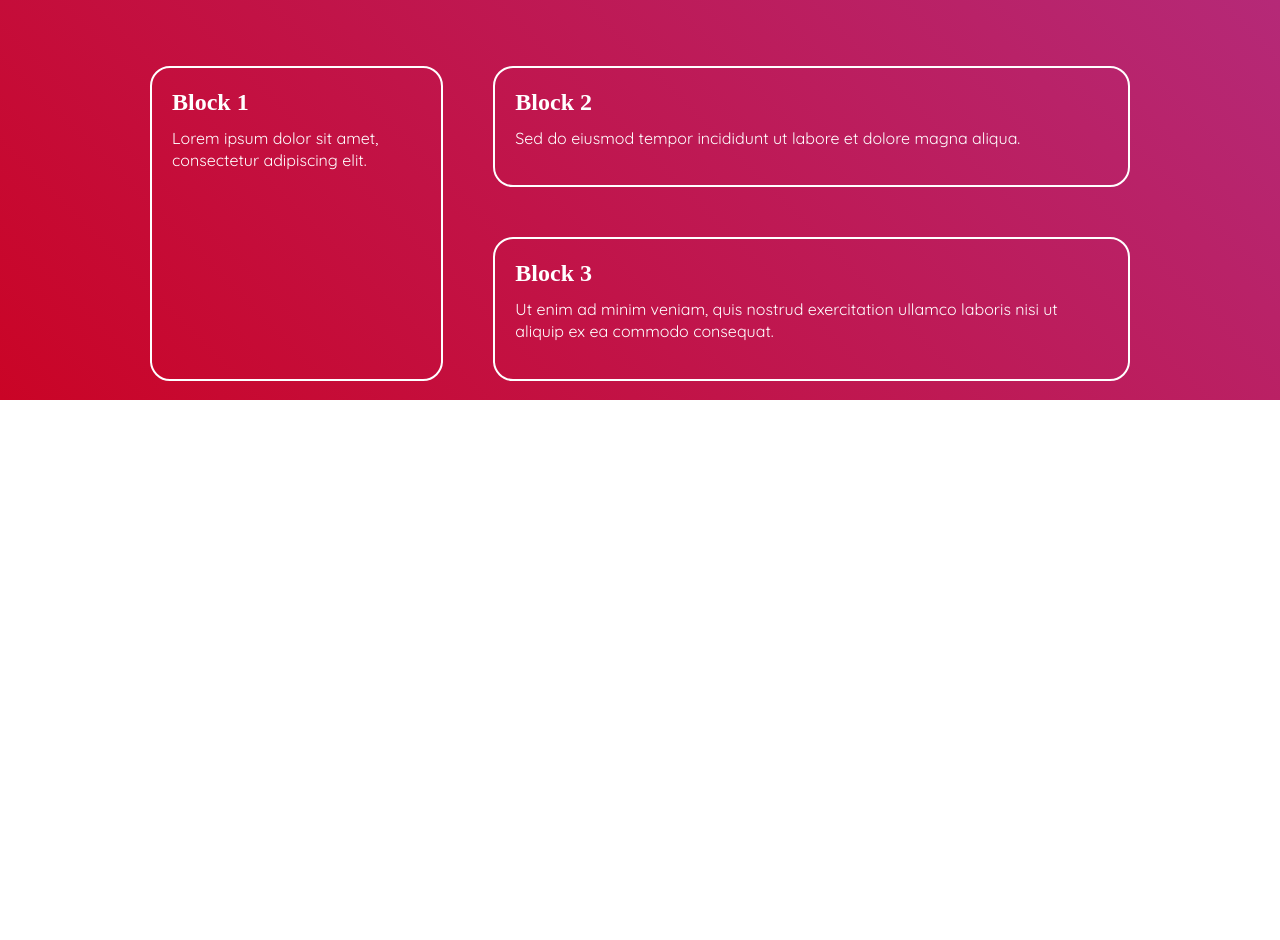
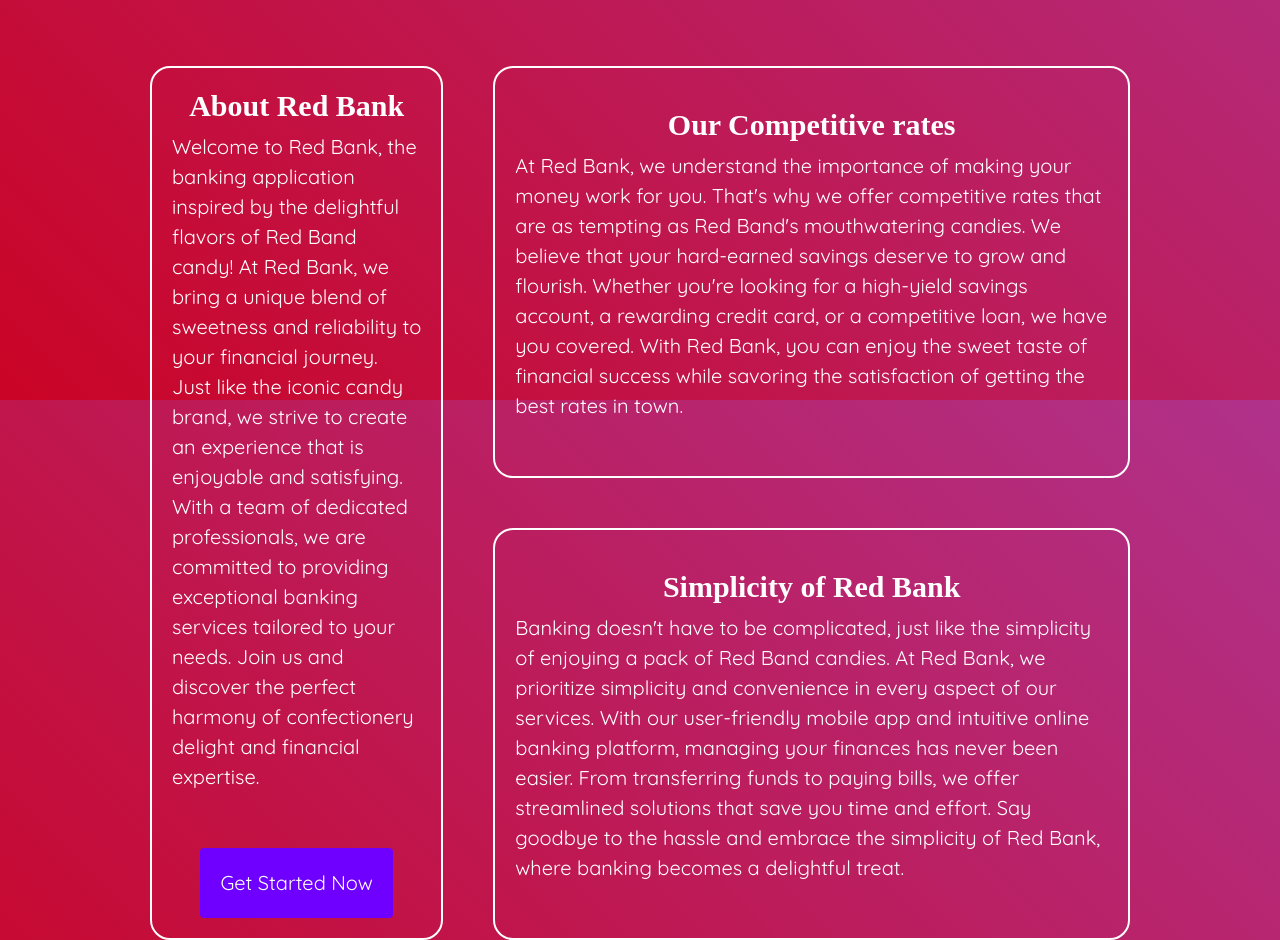
Before and after one commit to vanGenderingen/BankingFrontEndGr5, a Vue app: page / in a window 1280 px wide. Shown: the part 400-1340 px from the top of the page. Before the commit the page ends 800 px from the top, so only its background shows below. Built offline with nearby package versions, Linux system fonts and the light colour scheme; a web font is replaced by a local one.

Commit message:
Home and Products page now done

```diff
--- a/src/components/Home.vue
+++ b/src/components/Home.vue
@@ -3,16 +3,17 @@
     <Header title="Welcome to the Red Bank"></Header>
     <div class="grid">
       <div class="text-block block1">
-        <h2 classs="h2-home">Block 1</h2>
-        <p>Lorem ipsum dolor sit amet, consectetur adipiscing elit.</p>
+        <h2>About Red Bank</h2>
+        <p>Welcome to Red Bank, the banking application inspired by the delightful flavors of Red Band candy! At Red Bank, we bring a unique blend of sweetness and reliability to your financial journey. Just like the iconic candy brand, we strive to create an experience that is enjoyable and satisfying. With a team of dedicated professionals, we are committed to providing exceptional banking services tailored to your needs. Join us and discover the perfect harmony of confectionery delight and financial expertise.</p>
+        <button class="centered-button">Get Started Now</button>
       </div>
       <div class="text-block block2">
-        <h2>Block 2</h2>
-        <p>Sed do eiusmod tempor incididunt ut labore et dolore magna aliqua.</p>
+        <h2>Our Competitive rates</h2>
+        <p>At Red Bank, we understand the importance of making your money work for you. That's why we offer competitive rates that are as tempting as Red Band's mouthwatering candies. We believe that your hard-earned savings deserve to grow and flourish. Whether you're looking for a high-yield savings account, a rewarding credit card, or a competitive loan, we have you covered. With Red Bank, you can enjoy the sweet taste of financial success while savoring the satisfaction of getting the best rates in town.</p>
       </div>
       <div class="text-block block3">
-        <h2>Block 3</h2>
-        <p>Ut enim ad minim veniam, quis nostrud exercitation ullamco laboris nisi ut aliquip ex ea commodo consequat.</p>
+        <h2>Simplicity of Red Bank</h2>
+        <p>Banking doesn't have to be complicated, just like the simplicity of enjoying a pack of Red Band candies. At Red Bank, we prioritize simplicity and convenience in every aspect of our services. With our user-friendly mobile app and intuitive online banking platform, managing your finances has never been easier. From transferring funds to paying bills, we offer streamlined solutions that save you time and effort. Say goodbye to the hassle and embrace the simplicity of Red Bank, where banking becomes a delightful treat.</p>
       </div>
     </div>
   </div>
@@ -31,9 +32,6 @@ export default {
 <style>
 h1 {
   font-size: 100px;
-}
-h2{
-
 }
 html,
 body {
@@ -63,11 +61,37 @@ body {
   color: white;
   padding: 20px;
   border-radius: 20px;
+
+  display: flex;
+  flex-direction: column;
+  justify-content: center;
+  align-items: center;
+}
+
+.text-block h2{
+  font-size: 30px;
+}
+
+.text-block p{
+  font-size: 20px;
 }
 
 .block1 {
   grid-column: 1;
   grid-row: 1 / span 2;
+}
+
+.centered-button {
+  background: #6f00ff;
+  color: white;
+  padding: 20px 20px;
+  border: none;
+  border-radius: 4px;
+  cursor: pointer;
+  justify-content: center;
+  align-items: center;
+  margin-top: 40px;
+  font-size: 20px;
 }
 
 .block2 {
@@ -79,14 +103,4 @@ body {
   grid-column: 2 / span 2;
   grid-row: 2;
 }
-
-.text-block h2 {
-  font-size: 24px;
-  margin-bottom: 10px;
-}
-
-.text-block p {
-  font-size: 16px;
-  line-height: 1.4;
-}
 </style>
--- a/src/components/login/Login.vue
+++ b/src/components/login/Login.vue
@@ -43,10 +43,6 @@ export default {
 </script>
 
 <style>
-h2 {
-  color: white;
-}
-
 input {
   margin-bottom: 10px;
 }
--- a/src/components/products/ProductContainer.vue
+++ b/src/components/products/ProductContainer.vue
@@ -29,8 +29,8 @@ export default {
 }
 
 .container-image {
-  width: 100%;
-  height: 300px;
+  width: 80%;
+  height: 400px;
   background-size: cover;
   background-position: center;
 }
@@ -45,22 +45,24 @@ export default {
   color: white;
 }
 
-h2 {
-  font-size: 20px;
-  margin-bottom: 10px;
+.container-text h2{
+  font-size: 30px;
 }
 
-p {
-  margin-bottom: 20px;
+.container-text p{
+  font-size: 20px;
 }
 
 button {
-  background-color: #2196f3;
+  background: #6f00ff;
   color: white;
-  padding: 10px 20px;
+  padding: 20px 20px;
   border: none;
   border-radius: 4px;
-  font-size: 16px;
   cursor: pointer;
+  justify-content: center;
+  align-items: center;
+  margin-top: 40px;
+  font-size: 20px;
 }
 </style>
```
